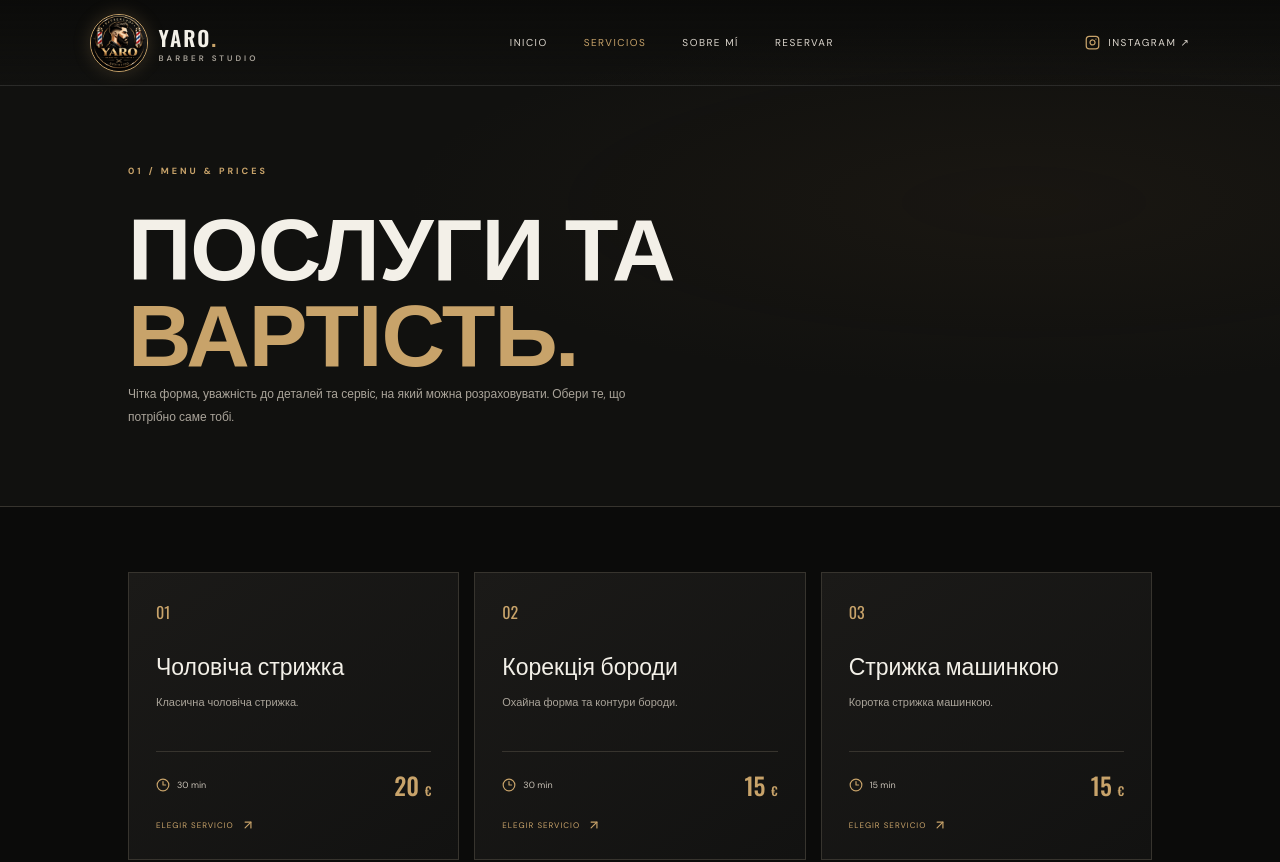
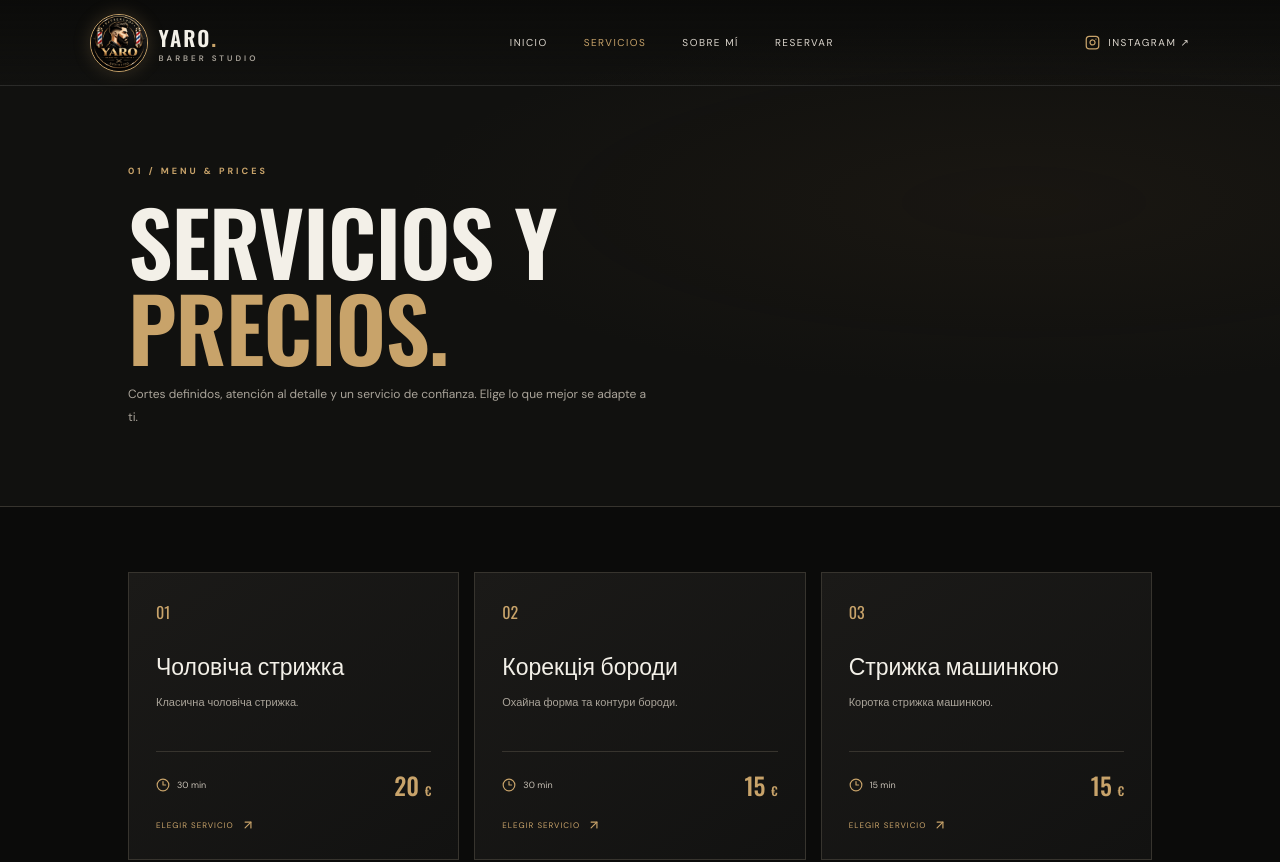
Before and after one commit to UlichIgor/barberia, a React (Vite) app: page /#/services in a window 1280 px wide. Shown: the top 862 px of the page. Built offline with nearby package versions, Linux system fonts and the light colour scheme; no server answers; the database is empty.

Commit message:
Translate public BARBERIA interface into Spanish

```diff
--- a/src/pages/Services.jsx
+++ b/src/pages/Services.jsx
@@ -8,5 +8,5 @@ export default function Services(){
   const nav=useNavigate(); const [items,setItems]=useState(defaults);
   useEffect(()=>{ if(!isSupabaseConfigured)return; let active=true; supabase.from('barber_services').select('id,name,description,duration_minutes,price').eq('active',true).order('sort_order').then(({data})=>{if(active&&data?.length)setItems(data.map(s=>({...s,duration:s.duration_minutes})));}); return()=>{active=false}; },[]);
   const choose=id=>{sessionStorage.setItem('barberia-service',id);nav('/booking')};
-  return <><PageIntro eyebrow="01 / MENU & PRICES" title="ПОСЛУГИ ТА" accent="ВАРТІСТЬ." description="Чітка форма, уважність до деталей та сервіс, на який можна розраховувати. Обери те, що потрібно саме тобі."/><section className="section pageSection"><div className="cards">{items.map((item,i)=><ServiceCard key={item.id} item={{...item,number:`0${i+1}`}} onChoose={choose}/>)}</div></section></>;
+  return <><PageIntro eyebrow="01 / MENU & PRICES" title="SERVICIOS Y" accent="PRECIOS." description="Cortes definidos, atención al detalle y un servicio de confianza. Elige lo que mejor se adapte a ti."/><section className="section pageSection"><div className="cards">{items.map((item,i)=><ServiceCard key={item.id} item={{...item,number:`0${i+1}`}} onChoose={choose}/>)}</div></section></>;
 }
```
